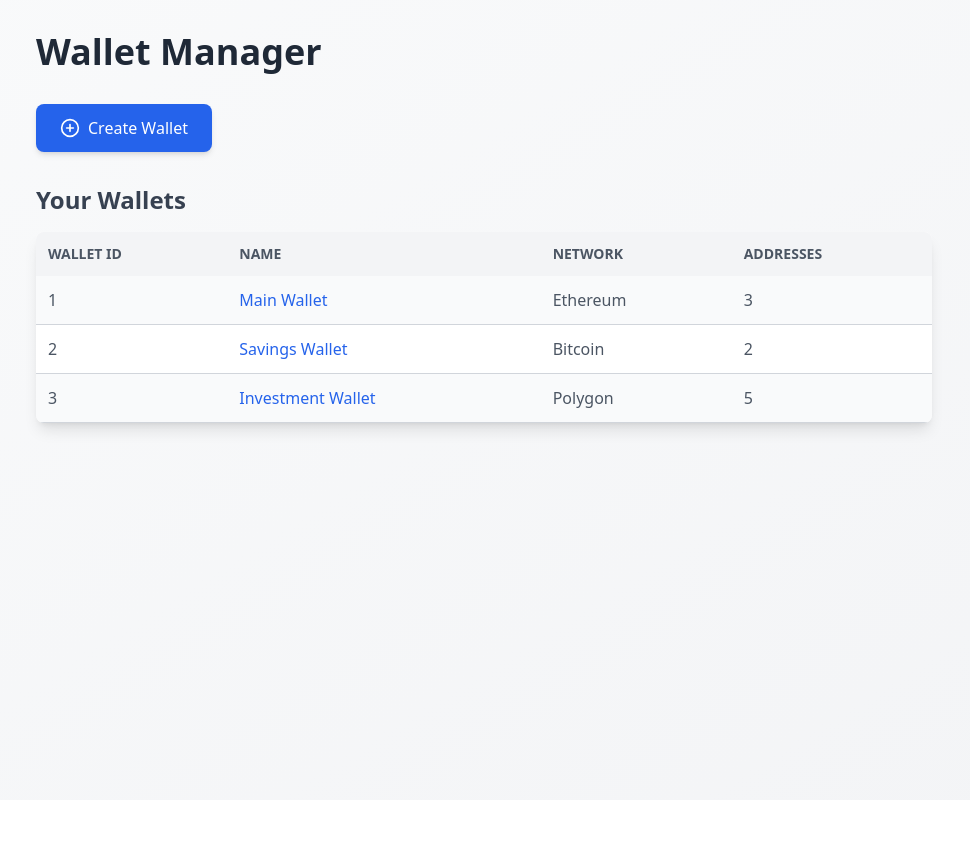
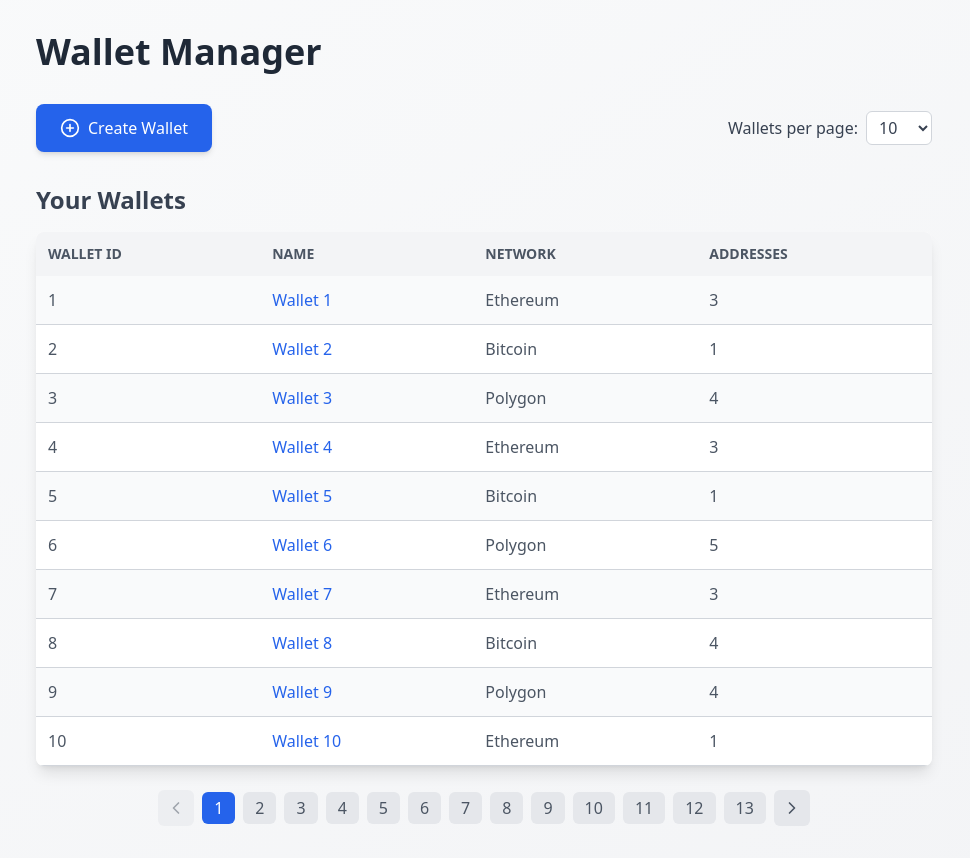
Before and after one commit to coinbase/cdp-wallet-manager, a Next.js app: page / in a window 1280 px wide. Shown: the whole page, without its empty margins (156-1126 px from the left). Before the commit the page ends 800 px from the top, so only its background shows below. Built offline with nearby package versions, Linux system fonts and the light colour scheme.

Commit message:
Added pagination

```diff
--- a/src/app/page.tsx
+++ b/src/app/page.tsx
@@ -1,29 +1,69 @@
+'use client'
+
+import { useState } from "react";
 import Link from "next/link";
-import { PlusCircle } from "lucide-react";
+import { PlusCircle, ChevronLeft, ChevronRight } from "lucide-react";
 
 // Mock data for wallets (replace with actual data fetching logic later)
-const wallets = [
-  { id: 1, name: "Main Wallet", network: "Ethereum", addresses: 3 },
-  { id: 2, name: "Savings Wallet", network: "Bitcoin", addresses: 2 },
-  { id: 3, name: "Investment Wallet", network: "Polygon", addresses: 5 },
-];
+const allWallets = Array.from({ length: 125 }, (_, i) => ({
+  id: i + 1,
+  name: `Wallet ${i + 1}`,
+  network: ["Ethereum", "Bitcoin", "Polygon"][i % 3],
+  addresses: Math.floor(Math.random() * 5) + 1
+}));
+
+const WALLETS_PER_PAGE_OPTIONS = [10, 20, 50, 100];
 
 export default function Home() {
+  const [currentPage, setCurrentPage] = useState(1);
+  const [walletsPerPage, setWalletsPerPage] = useState(WALLETS_PER_PAGE_OPTIONS[0]);
+
+  const totalPages = Math.ceil(allWallets.length / walletsPerPage);
+  const startIndex = (currentPage - 1) * walletsPerPage;
+  const endIndex = startIndex + walletsPerPage;
+  const currentWallets = allWallets.slice(startIndex, endIndex);
+
+  const goToPage = (page: number) => {
+    setCurrentPage(page);
+  };
+
+  const handleWalletsPerPageChange = (event: React.ChangeEvent<HTMLSelectElement>) => {
+    const newWalletsPerPage = parseInt(event.target.value, 10);
+    setWalletsPerPage(newWalletsPerPage);
+    setCurrentPage(1); // Reset to first page when changing items per page
+  };
+
   return (
     <div className="min-h-screen bg-gradient-to-br from-gray-50 to-gray-100 dark:from-gray-900 dark:to-gray-800 p-8 font-sans">
       <main className="max-w-4xl mx-auto">
         <h1 className="text-4xl font-bold mb-8 text-gray-800 dark:text-gray-100">Wallet Manager</h1>
 
+        <div className="flex justify-between items-center mb-8">
           <Link
             href="/create-wallet"
-          className="inline-flex items-center space-x-2 bg-blue-600 hover:bg-blue-700 text-white px-6 py-3 rounded-lg shadow-md transition duration-300 ease-in-out mb-8"
+            className="inline-flex items-center space-x-2 bg-blue-600 hover:bg-blue-700 text-white px-6 py-3 rounded-lg shadow-md transition duration-300 ease-in-out"
           >
             <PlusCircle size={20} />
             <span>Create Wallet</span>
           </Link>
 
+          <div className="flex items-center space-x-2">
+            <label htmlFor="walletsPerPage" className="text-gray-700 dark:text-gray-300">Wallets per page:</label>
+            <select
+              id="walletsPerPage"
+              value={walletsPerPage}
+              onChange={handleWalletsPerPageChange}
+              className="bg-white dark:bg-gray-700 border border-gray-300 dark:border-gray-600 text-gray-700 dark:text-gray-300 rounded-md px-2 py-1"
+            >
+              {WALLETS_PER_PAGE_OPTIONS.map(option => (
+                <option key={option} value={option}>{option}</option>
+              ))}
+            </select>
+          </div>
+        </div>
+
         <h2 className="text-2xl font-semibold mb-4 text-gray-700 dark:text-gray-200">Your Wallets</h2>
-        <div className="bg-white dark:bg-gray-800 rounded-lg shadow-lg overflow-hidden">
+        <div className="bg-white dark:bg-gray-800 rounded-lg shadow-lg overflow-hidden mb-6">
           <table className="w-full border-collapse">
             <thead>
               <tr className="bg-gray-100 dark:bg-gray-700 text-gray-600 dark:text-gray-200 text-sm uppercase">
@@ -34,7 +74,7 @@ export default function Home() {
               </tr>
             </thead>
             <tbody>
-              {wallets.map((wallet, index) => (
+              {currentWallets.map((wallet, index) => (
                 <tr key={wallet.id} className={`border-b border-gray-300 dark:border-gray-600 ${index % 2 === 0 ? 'bg-gray-50 dark:bg-gray-800' : 'bg-white dark:bg-gray-900'}`}>
                   <td className="p-3 text-gray-600 dark:text-gray-300">{wallet.id}</td>
                   <td className="p-3">
@@ -49,6 +89,37 @@ export default function Home() {
             </tbody>
           </table>
         </div>
+
+        {/* Pagination */}
+        <div className="flex justify-center items-center space-x-2">
+          <button
+            onClick={() => goToPage(currentPage - 1)}
+            disabled={currentPage === 1}
+            className="p-2 rounded-md bg-gray-200 dark:bg-gray-700 text-gray-600 dark:text-gray-300 disabled:opacity-50"
+          >
+            <ChevronLeft size={20} />
+          </button>
+          {Array.from({ length: totalPages }, (_, i) => i + 1).map((page) => (
+            <button
+              key={page}
+              onClick={() => goToPage(page)}
+              className={`px-3 py-1 rounded-md ${
+                currentPage === page
+                  ? 'bg-blue-600 text-white'
+                  : 'bg-gray-200 dark:bg-gray-700 text-gray-600 dark:text-gray-300'
+              }`}
+            >
+              {page}
+            </button>
+          ))}
+          <button
+            onClick={() => goToPage(currentPage + 1)}
+            disabled={currentPage === totalPages}
+            className="p-2 rounded-md bg-gray-200 dark:bg-gray-700 text-gray-600 dark:text-gray-300 disabled:opacity-50"
+          >
+            <ChevronRight size={20} />
+          </button>
+        </div>
       </main>
     </div>
   );
```
Lines whose indentation alone changed are shown as unchanged.
